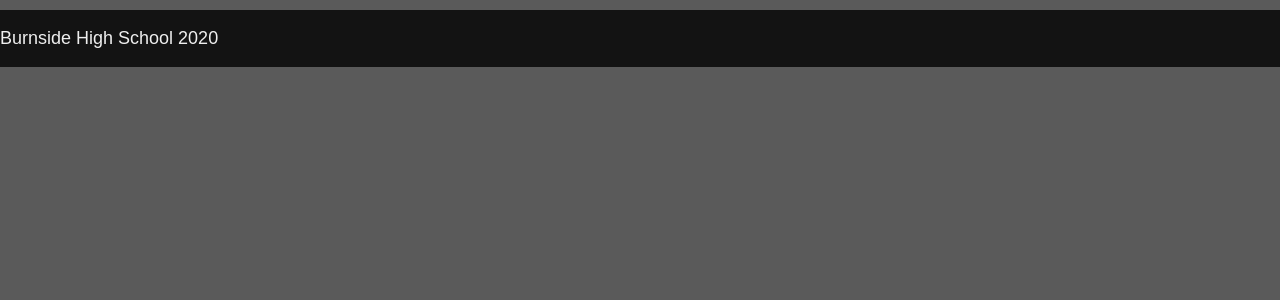
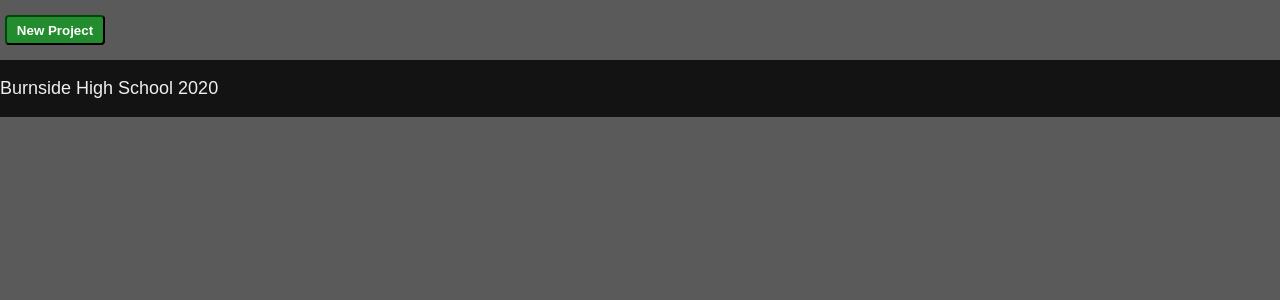
Before and after one commit to Fractlpaca/digital-project, a Flask app: page /dashboard in a window 1280 px wide. Shown: the part 70-370 px from the top of the page. Run offline with Flask 2, Linux system fonts and the light colour scheme; the visitor is signed in with stand-in values (Sample User, id 1); data comes from the database, SQL or seed files in the repository; data that the repository does not hold is empty; some libraries are stand-ins or nearby versions.

Commit message:
New Project button added, some comments inserted.

```diff
--- a/static/css/base.css
+++ b/static/css/base.css
@@ -97,23 +97,6 @@ button.cancel{
     border-color: #c1b05b
 }
 
-
-div.project_links a{
-    color: black;
-}
-
-div.project_links img.thumbnail{
-    width: 100px;
-    display: inline-block;
-}
-
-div.project_link{
-    background-color: #228c2e;
-    display: block;
-    width: 100%;
-    position: relative;
-}
-
 main.index{
     margin: auto;
     width: 98%;
@@ -157,10 +140,39 @@ input.delete{
     border-color: #987e58;
 }
 
-div.project_links div{
+div.project_links{
+    padding: 5px;
+}
+
+div.project_links a{
+    color: black;
+}
+
+div.project_links img.thumbnail{
+    width: 100px;
+    display: inline-block;
+}
+
+div.project_link{
+    background-color: #228c2e;
+    display: block;
+    width: 100%;
+    position: relative;
+    margin: 5px 0px;
+}
+
+div.project_link div{
     display:inline-block;
     vertical-align: top;
     margin: 5px;
+}
+
+button.new{
+    height: 30px;
+    width: 100px;
+    background-color: #228C2F ;
+    border-color: #004A09;
+    color: white;
 }
 
 
--- a/templates/dash.html
+++ b/templates/dash.html
@@ -18,6 +18,7 @@
             </div>
         </div>
     {% endfor %}
+    <a href='{{url_for("newProject")}}'><button class='new'><strong>New Project</strong></button></a>
     </div>
     {% if projects_shared | length > 0 %}
         <h3>Projects Shared With You</h3>
--- a/web_app.py
+++ b/web_app.py
@@ -211,7 +211,7 @@ def newProject():
         owner_id = current_user.user_id
         new_project = create_project(name,owner_id)
         return redirect("/project/{}".format(new_project.project_id))
-    return render_template("newProject.html")
+    return render_template("newProject.html", user=current_user, is_logged_in=True)
 
 
 
@@ -244,6 +244,7 @@ def project(project_id_string):
         "current_time": current_time,
         "format_time_delta": format_time_delta
     }
+    #Project specific template parameters.
     project_template_args={
         "project": project,
         "access_level": access_level,
@@ -279,7 +280,7 @@ def thumbnail(project_id_string):
     for extension in THUMBNAIL_EXTENSIONS:
         if os.path.exists(f"projects/{project.project_id}/thumbnail.{extension}"):
             return send_from_directory(f"projects/{project.project_id}", f"thumbnail.{extension}")
-    #Return default thumbnail
+    #Return default thumbnail if thumbnail not found
     return send_from_directory(f"static/images","default_thumbnail.png")
 
 
@@ -305,7 +306,7 @@ def comment(project_id_string):
                                text=new_comment_text)
         db.session.add(new_comment)
         db.session.commit()
-
+    # AJAX needed
     return redirect(route)
 
 
@@ -320,6 +321,7 @@ def deleteComment(project_id_string):
     #Only mods/admins can delete comments
     if current_user.site_access < MOD:
         abort(403)
+
     project, access_level, is_logged_in=handle_project_id_string(project_id_string, NO_ACCESS)
     if project is None:
         abort(404)
@@ -333,6 +335,8 @@ def deleteComment(project_id_string):
     if comment is not None:
         db.session.delete(comment)
         db.session.commit()
+
+    # AJAX needed
     return redirect(f"/project/{project.project_id}")
 
 
@@ -379,18 +383,20 @@ def upload(project_id_string):
             if not os.path.exists(download_folder):
                 os.mkdir(download_folder)
 
-            mimetype = file.mimetype.split("/")[1]
+            # mimetype = file.mimetype.split("/")[1]
             filename = request.form.get("filename", None)
-            if filename.split(".")[-1] != mimetype:
-                filename += f".{mimetype}"
+            # if filename.split(".")[-1] != mimetype:
+            #     filename += f".{mimetype}"
             filename = secure_filename(filename or file.filename)
             filename = project.unique_download_filename(filename)
-            print(f"Download named {filename}",flush=True)
+            # print(f"Download named {filename}",flush=True)
 
             file_path = os.path.join(download_folder, filename)
             file.save(file_path)
             download_data = (filename, current_user.name, datetime.now(timezone.utc))
             project.add_download_info(download_data)
+
+    # AJAX needed.
     return redirect(route)
 
 
@@ -404,7 +410,9 @@ def webGL(project_id_string):
     project, access_level, is_logged_in=handle_project_id_string(project_id_string, CAN_VIEW)
     if project is None:
         abort(404)
+
     if not os.path.exists(f"{PROJECTS_FOLDER}/{project.project_id}/webgl/index.html"):
+        #The game files are missing.
         return "<i>Sorry, there is nothing to display.</i>"
     #return send_from_directory(f"{PROJECTS_FOLDER}/{project.project_id}/webgl","index.html")
     return "Temporarily disabled"
@@ -422,6 +430,7 @@ def gamedata(project_id_string, folder, path):
         abort(404)
     project_dir = os.path.join(PROJECTS_FOLDER, str(project.project_id))
     content_dir = os.path.join(project_dir,"webgl")
+    #Only the folders provided by the game build may be accessed.
     if folder not in ["TemplateData", "Build"]: abort(404)
     inner_path = os.path.realpath(os.path.join(content_dir, folder))
     inner_path = os.path.realpath(os.path.join(inner_path, path))
@@ -463,6 +472,7 @@ def deleteDownload(project_id_string):
     if project is None:
         abort(404)
     project.delete_download(request.form.get("filename",""))
+    # AJAX needed
     return redirect(f"/project/{project.project_id}")
 
 
@@ -493,6 +503,7 @@ def projectAccess(project_id_string):
                 if new_access < NO_ACCESS or new_access > SUB_OWNER:
                     return redirect(route)
                 project.assign_project_access(added_user.user_id, new_access)
+    # AJAX needed
     return redirect(route)
 
 
@@ -519,6 +530,7 @@ def deleteProjectAccess(project_id_string):
                 else:
                     db.session.delete(existing_access)
                     db.session.commit()
+    # AJAX needed
     return redirect(route)
 
 
@@ -529,6 +541,7 @@ def create_share_link(project_id_string):
     """
     Form submission creates a sharable link.
     Restrictions: Authenticated, SUB_OWNER.
+    Possibly to be deprecated.
     """
     project, access_level, is_logged_in=handle_project_id_string(project_id_string, SUB_OWNER)
     if project is None:
@@ -630,6 +643,7 @@ def simpleShare(project_id_string):
             project.default_access = CAN_VIEW
             project.student_access = CAN_COMMENT
     db.session.commit()
+    # AJAX needed
     return redirect(f"/project/{project.project_id}")
 
 
@@ -649,6 +663,7 @@ def editProject(project_id_string):
         title = form.get("title", "")
         if title != "":
             project.name = title
+            return title
 
         authors = form.get("authors", "")
         if authors != "":
@@ -671,6 +686,7 @@ def editProject(project_id_string):
                     thumbnail_file.save(f"{thumbnail_path}.{extension}")
         project.update_time()
 
+    # AJAX needed
     return redirect(f"/project/{project.project_id}")
 
 
```
